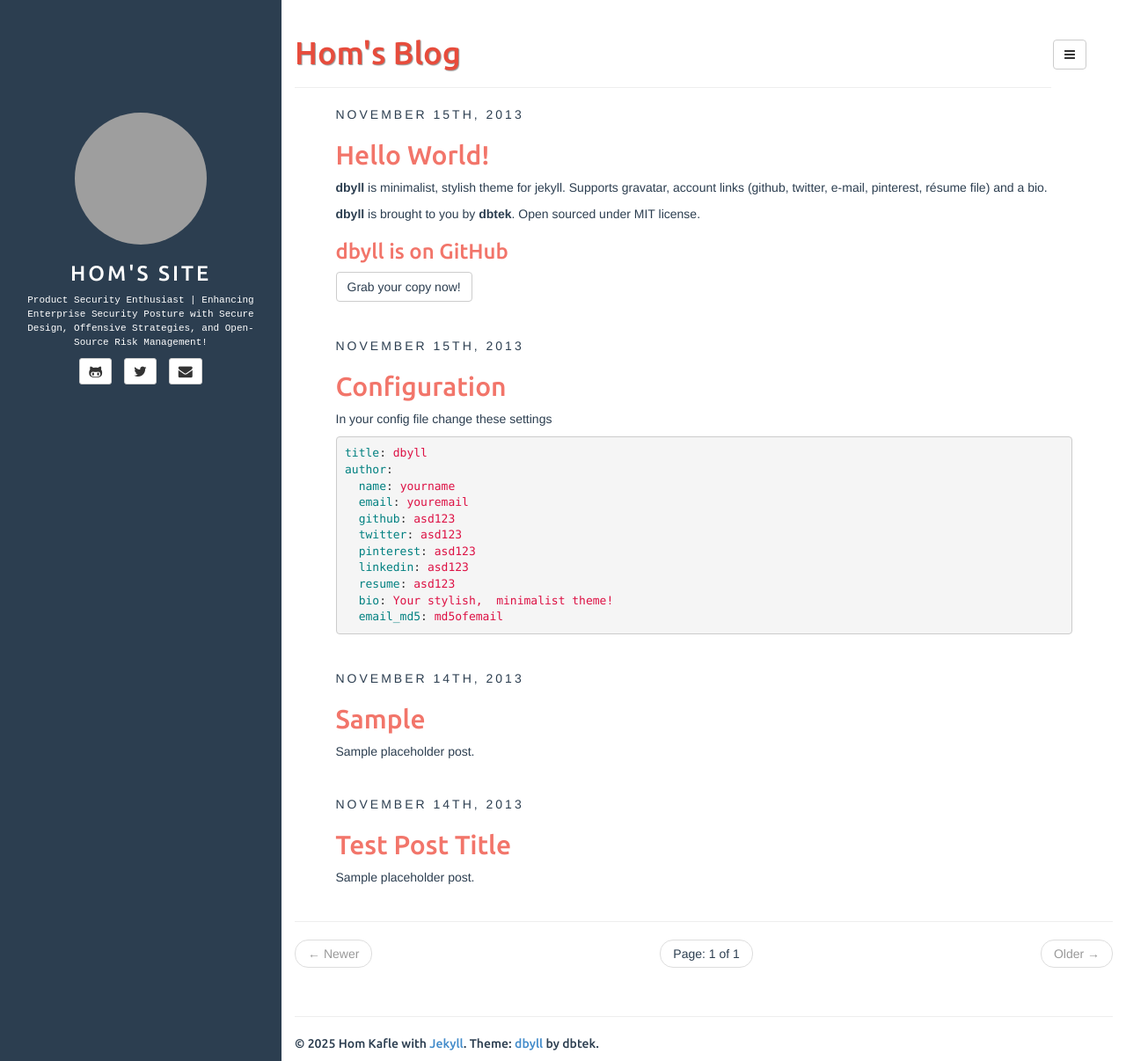
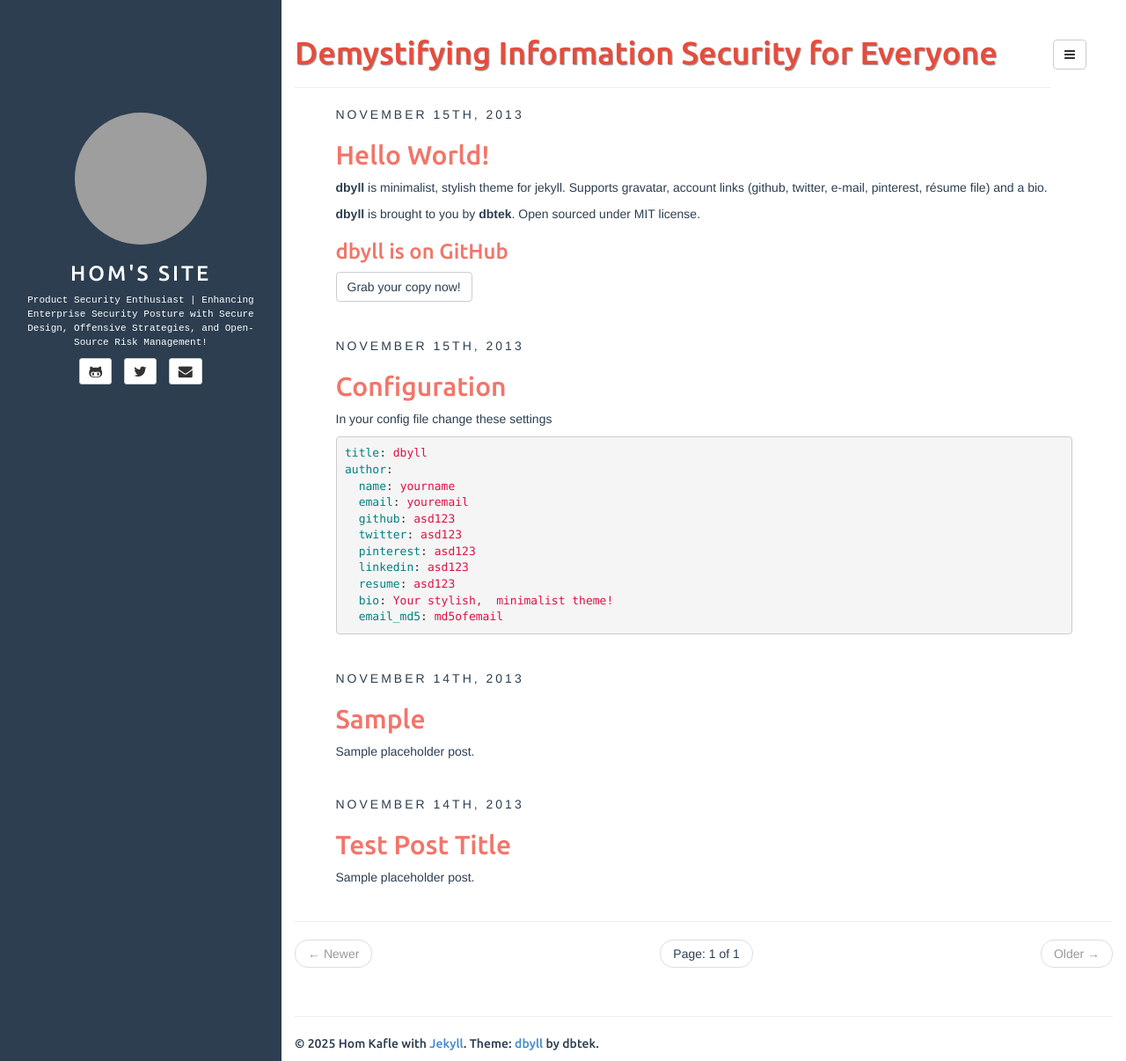
Before and after one commit to homkafle/homkafle.github.io, a Jekyll site: the page built from docs/index.html, in a window 1280 px wide and 1206 px high. Shown: the whole window at 88% size. Built offline with Jekyll 4.4.1, drawn with Linux system fonts in a browser that asks for light colours; the list of posts is cut into pages by our own code; grey boxes are pictures that could not be loaded.

Commit message:
Title Changed

```diff
--- a/docs/_config.yml
+++ b/docs/_config.yml
@@ -14,9 +14,9 @@ defaults:
     scope:
       path: "" # empty string for all files
     values:
-      title: Hom's Blog
+      title: Demystifying Information Security for Everyone
 
-description: Stylish Jekyll Theme
+description: Hom's Site
 author:
   name: Hom Kafle
   email: webkafle[@]gmail.com
```
